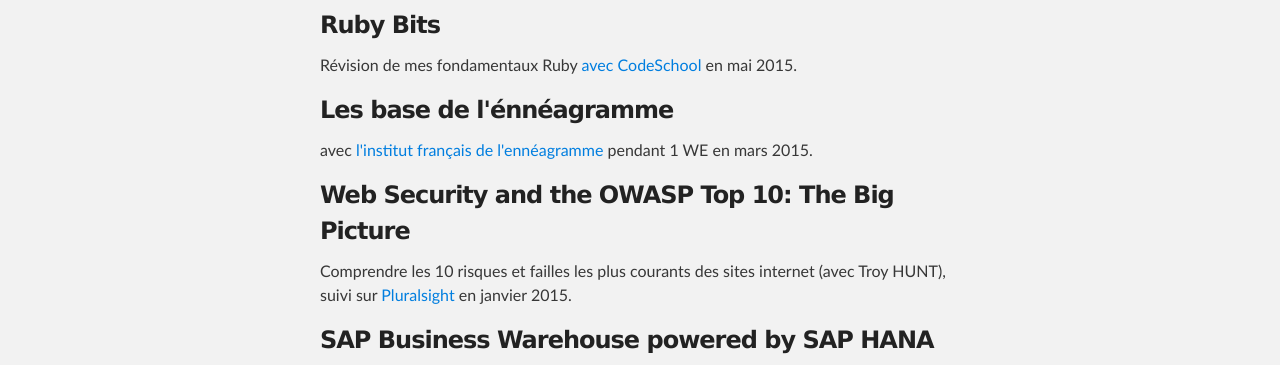
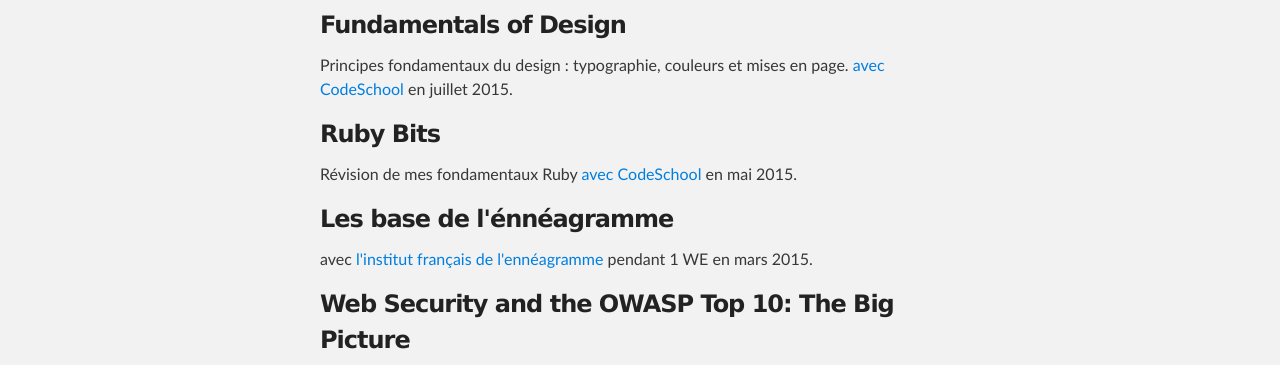
Before and after one commit to lafber/lafber.github.io, a plain HTML site: page index.html in a window 1280 px wide. Shown: the part 433-798 px from the top of the page. Drawn offline with Linux system fonts and the light colour scheme.

Commit message:
Replace master branch with page content via GitHub

```diff
--- a/index.html
+++ b/index.html
@@ -34,6 +34,11 @@
 
 <h2>
 <a id="formations-et-mooc-suivis" class="anchor" href="#formations-et-mooc-suivis" aria-hidden="true"><span class="octicon octicon-link"></span></a>Formations et MOOC suivis</h2>
+
+<h3>
+<a id="fundamentals-of-design" class="anchor" href="#fundamentals-of-design" aria-hidden="true"><span class="octicon octicon-link"></span></a>Fundamentals of Design</h3>
+
+<p>Principes fondamentaux du design : typographie, couleurs et mises en page. <a href="https://www.codeschool.com/courses/fundamentals-of-design">avec CodeSchool</a> en juillet 2015.</p>
 
 <h3>
 <a id="ruby-bits" class="anchor" href="#ruby-bits" aria-hidden="true"><span class="octicon octicon-link"></span></a>Ruby Bits</h3>
```
Also changed, not shown: params.json (+1 -1 lines).
